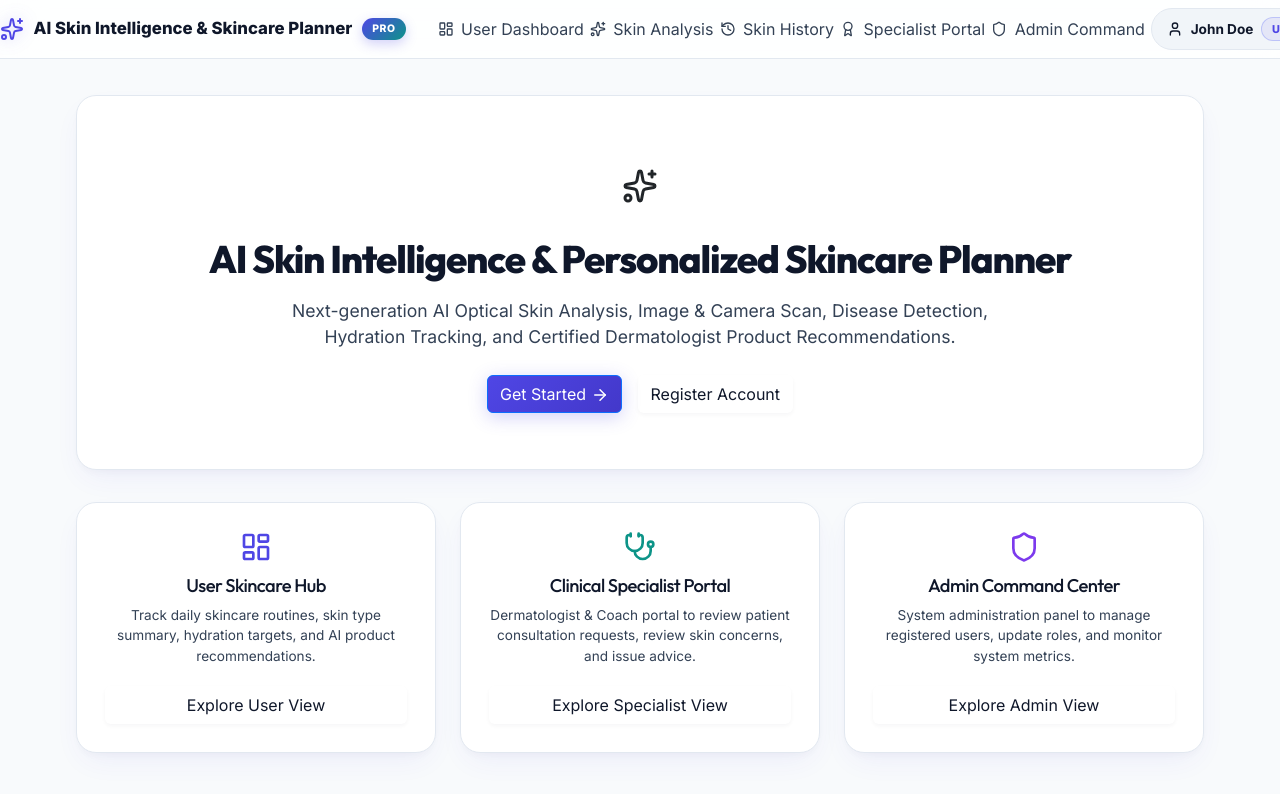
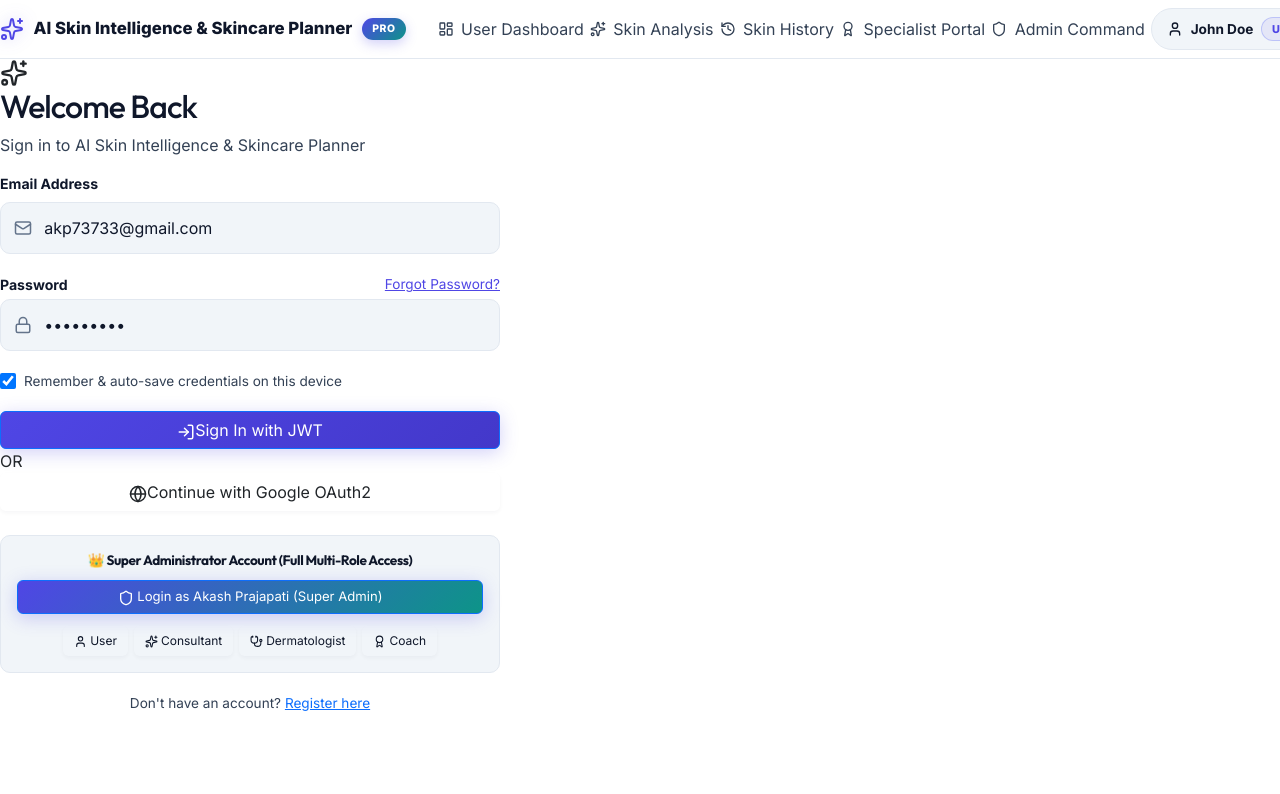
Before and after one commit to springboardmentor23232a-eng/AI_Skin-Intelligence-Personalized-Skincare-Planner, a React (Vite) app: page / in a window 1280 px wide. Shown: the top 794 px of the page. Built offline with nearby package versions, Linux system fonts and the light colour scheme; no server answers.

Commit message:
feat: default root route / to Login page

```diff
--- a/src/App.jsx
+++ b/src/App.jsx
@@ -1,5 +1,5 @@
 import React from "react";
-import { Routes, Route } from "react-router-dom";
+import { Routes, Route, Navigate } from "react-router-dom";
 import { AuthProvider } from "./context/AuthContext";
 import ProtectedRoute from "./components/ProtectedRoute";
 
@@ -18,10 +18,11 @@
   return (
     <AuthProvider>
       <Routes>
-        {/* Public Routes */}
-        <Route path="/" element={<Home />} />
+        {/* Default Route starts directly on Login Page */}
+        <Route path="/" element={<Login />} />
         <Route path="/login" element={<Login />} />
         <Route path="/register" element={<Register />} />
+        <Route path="/home" element={<Home />} />
 
         {/* Protected App Routes - Open Access to All Dashboards for Authenticated Users */}
         <Route
```
